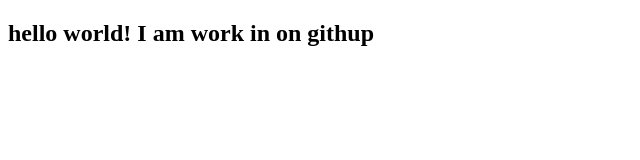
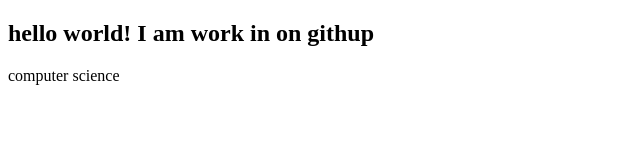
Before and after one commit to manikandang56/learngit, a plain HTML site: page index.html in a window 1280 px wide. Shown: the whole page, without its empty margins (0-640 px from the left). Drawn offline with Linux system fonts and the light colour scheme.

Commit message:
index updated

```diff
--- a/index.html
+++ b/index.html
@@ -5,5 +5,6 @@
 </head>
 <body>
    <h2>hello world! I am work in on githup</h2>
+   <p>computer science</p>
 </body>
 </html>
```
